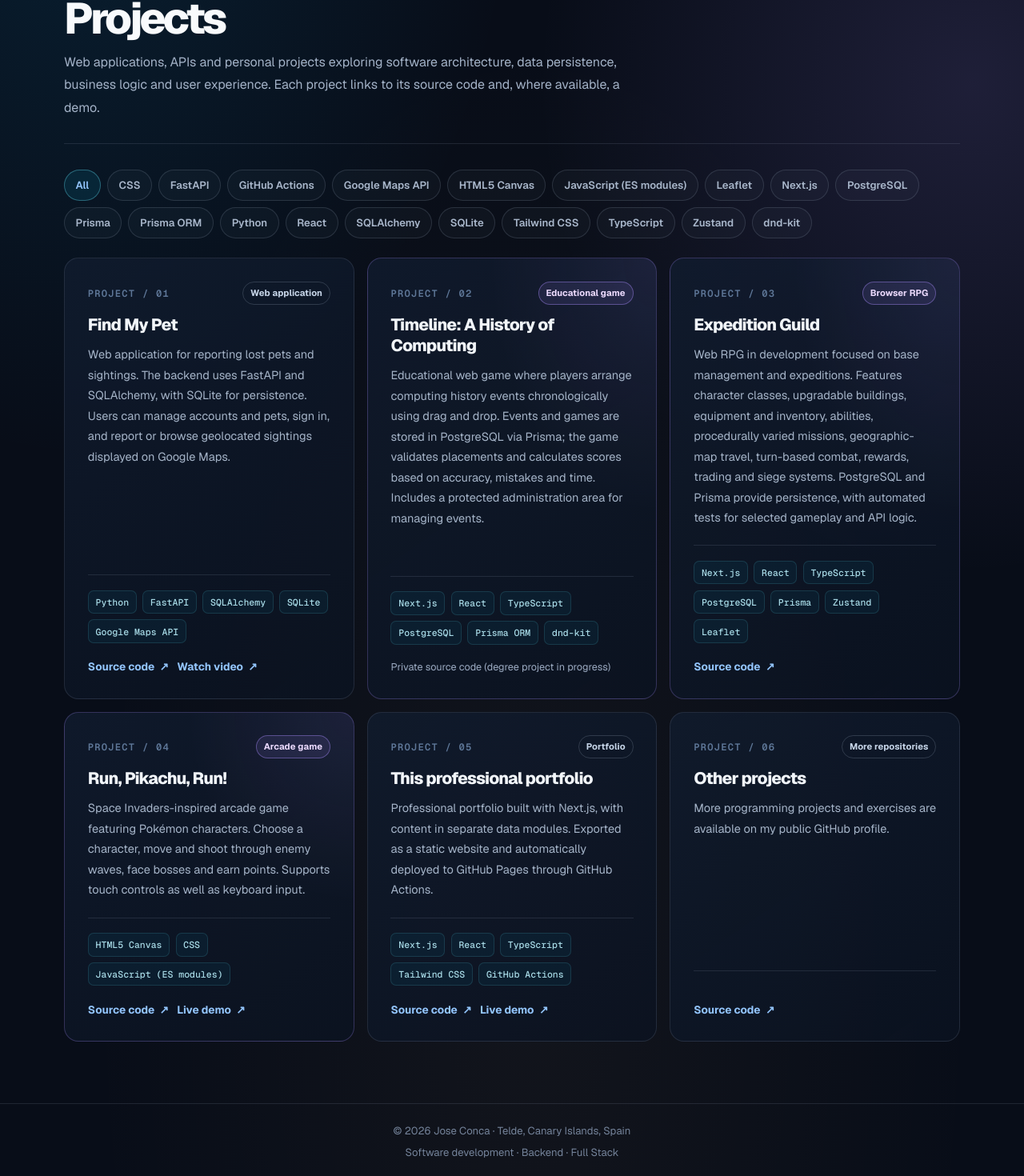
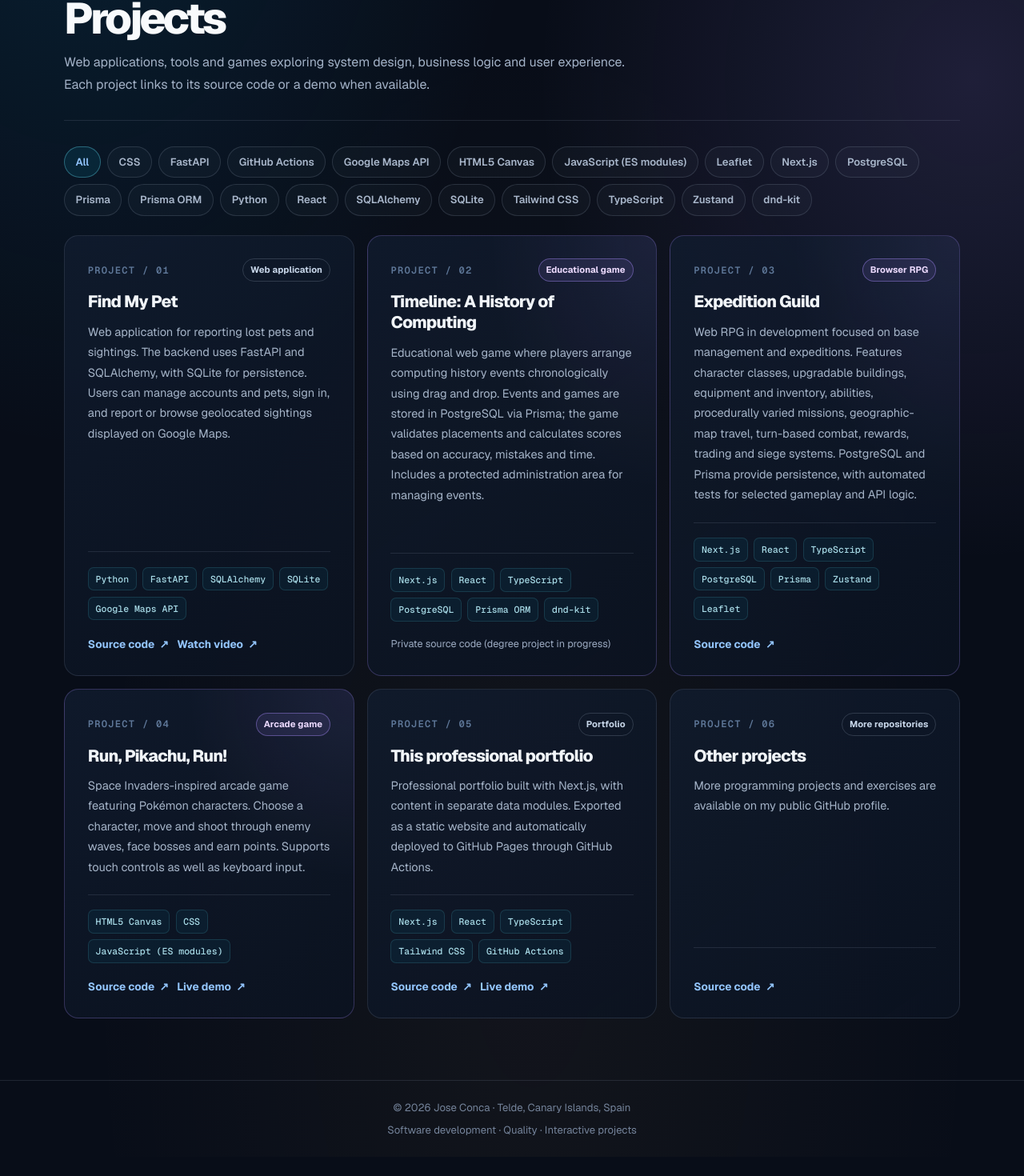
Before and after one commit to joseconca/joseconca.github.io, a Next.js app: page /en/proyectos in a window 1280 px wide. Shown: the part 197-1667 px from the top of the page at 80% size. After the commit the page ends 1643 px from the top, so only its background shows below. Built offline with nearby package versions, Linux system fonts and the light colour scheme.

Commit message:
Alinea textos de proyectos y pie con un perfil generalista

```diff
--- a/src/data/textos.ts
+++ b/src/data/textos.ts
@@ -49,7 +49,7 @@ export const textos = {
     },
     proyectos: {
       etiqueta: "Selección de trabajo", titulo: "Proyectos",
-      descripcion: "Aplicaciones web, APIs y proyectos personales donde exploro arquitectura, persistencia de datos, lógica de negocio y experiencia de usuario. Cada ficha enlaza al código fuente o a una demo cuando está disponible.",
+      descripcion: "Aplicaciones web, herramientas y videojuegos desarrollados para explorar diseño de sistemas, lógica de negocio y experiencia de usuario. Cada proyecto incluye código o una demo cuando están disponibles.",
       filtrar: "Filtrar proyectos por tecnología", todos: "Todos",
       listado: "Listado de proyectos"
     },
@@ -59,7 +59,7 @@ export const textos = {
       formacionEtiqueta: "Formación", formacionTitulo: "Formación académica",
       formacionDescripcion: "Estudios centrados en el desarrollo de aplicaciones y los fundamentos de la ingeniería informática."
     },
-    pie: {descripcion: "Desarrollo de software · Backend · Full Stack"},
+    pie: {descripcion: "Desarrollo de software · Calidad · Proyectos interactivos"},
     cv: {
       perfil: "SOBRE MÍ", otros: "OTROS DATOS",
       experiencia: "EXPERIENCIA PROFESIONAL", formacion: "FORMACIÓN ACADÉMICA",
@@ -110,7 +110,7 @@ export const textos = {
     },
     proyectos: {
       etiqueta: "Selected work", titulo: "Projects",
-      descripcion: "Web applications, APIs and personal projects exploring software architecture, data persistence, business logic and user experience. Each project links to its source code and, where available, a demo.",
+      descripcion: "Web applications, tools and games exploring system design, business logic and user experience. Each project links to its source code or a demo when available.",
       filtrar: "Filter projects by technology", todos: "All",
       listado: "Project listing"
     },
@@ -120,7 +120,7 @@ export const textos = {
       formacionEtiqueta: "Education", formacionTitulo: "Education",
       formacionDescripcion: "Studies in application development and the fundamentals of computer engineering."
     },
-    pie: {descripcion: "Software development · Backend · Full Stack"},
+    pie: {descripcion: "Software development · Quality · Interactive projects"},
     cv: {
       perfil: "ABOUT ME", otros: "ADDITIONAL INFORMATION",
       experiencia: "PROFESSIONAL EXPERIENCE", formacion: "EDUCATION",
```
